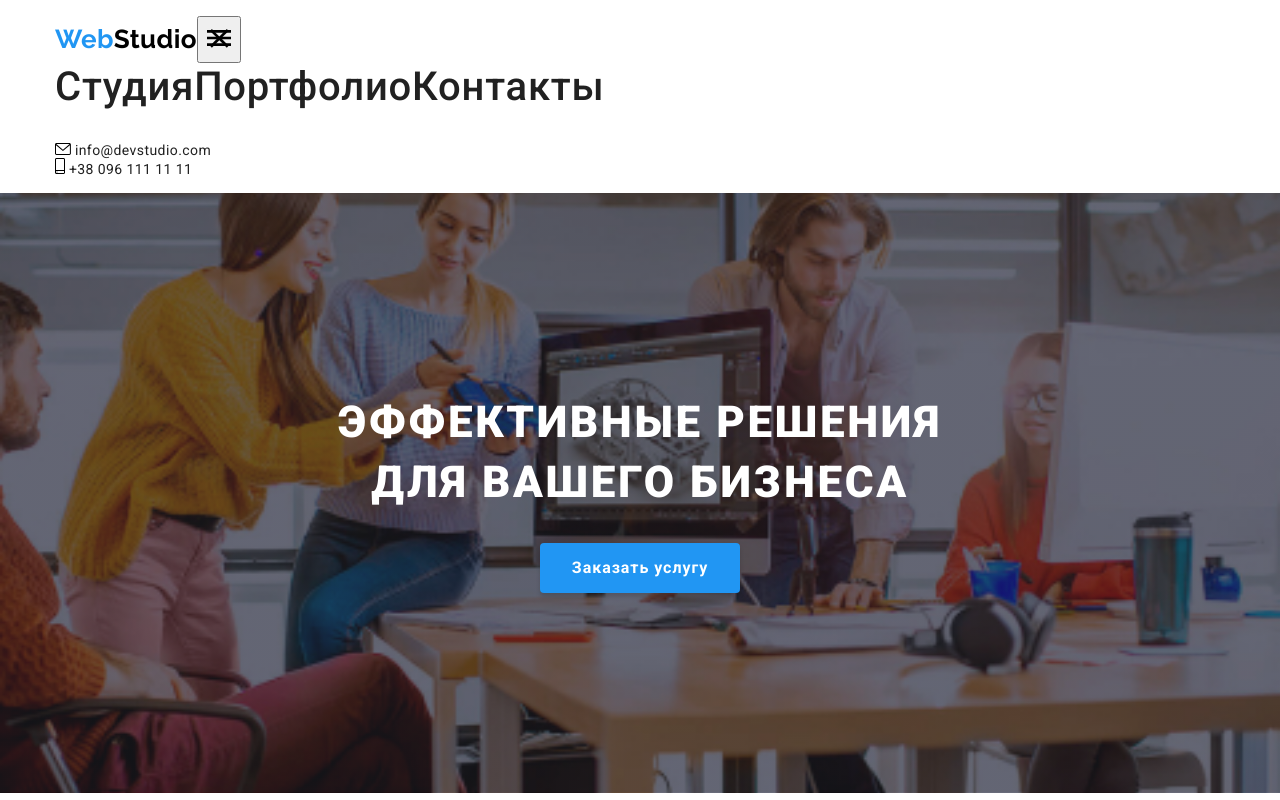
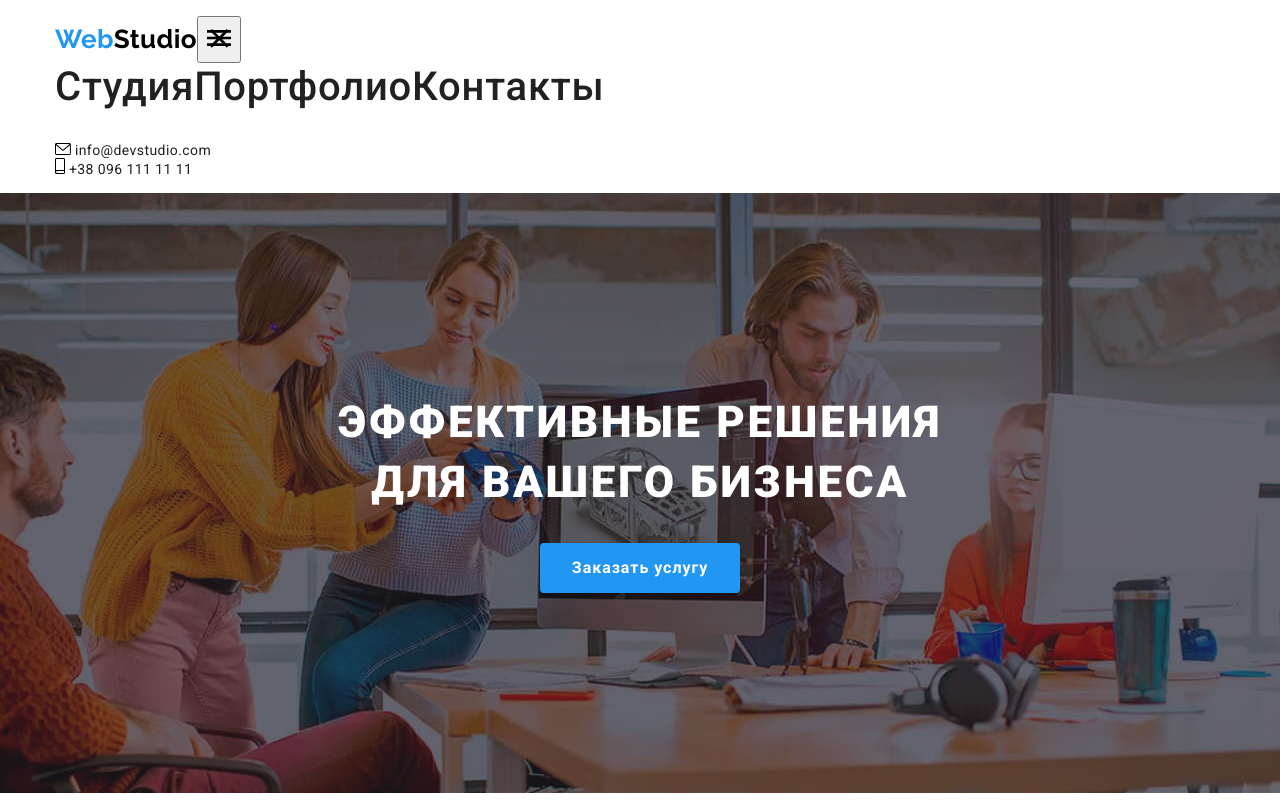
Before and after one commit to nadiakhoptiuk/goit-markup-hw-08, a plain HTML site: page index.html in a window 1280 px wide. Shown: the top 800 px of the page. Drawn offline with Linux system fonts and the light colour scheme.

Commit message:
Fixes background hero
(w100%, max-width 1600px)

```diff
--- a/sass/components/_hero.scss
+++ b/sass/components/_hero.scss
@@ -1,17 +1,17 @@
 .hero-section {
   width: 100%;
+  max-width: 1600px;
+  margin: 0 auto;
   padding-top: 118px;
   padding-bottom: 118px;
 
   text-align: center;
 
   background-image: linear-gradient(to right, rgba(47, 48, 58, 0.4), rgba(47, 48, 58, 0.4)),
-    url('../images/background-hero-mobile.jpg');
+    url('../images/background-hero.jpg');
   background-position: center;
   background-size: cover;
   background-repeat: no-repeat;
-
-  flex-grow: 1;
 
   @media screen and (min-width: 1200px) {
     padding-top: 200px;
```
Also changed, not shown: css/main.css, css/main.min.css, 2 other files.
